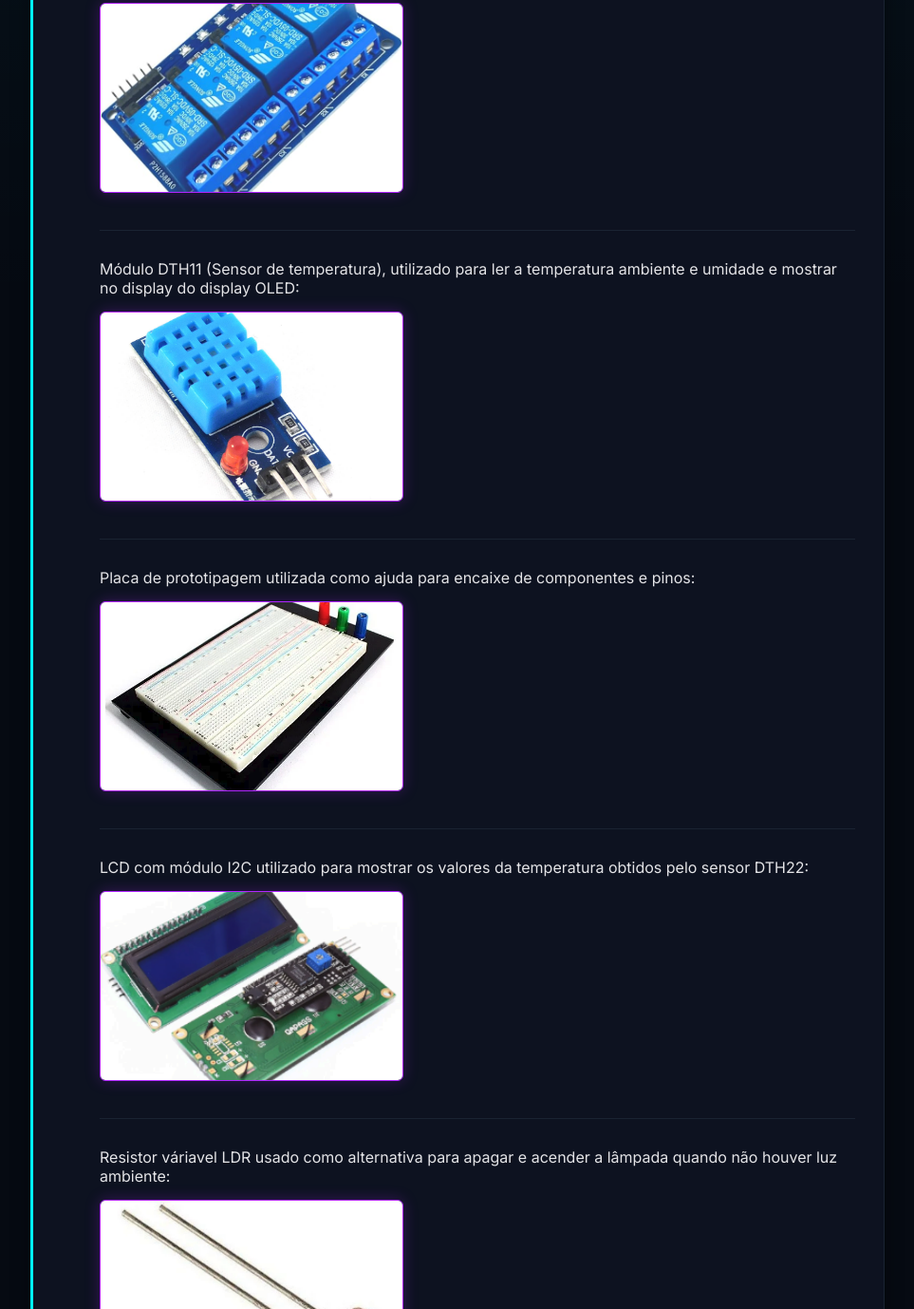
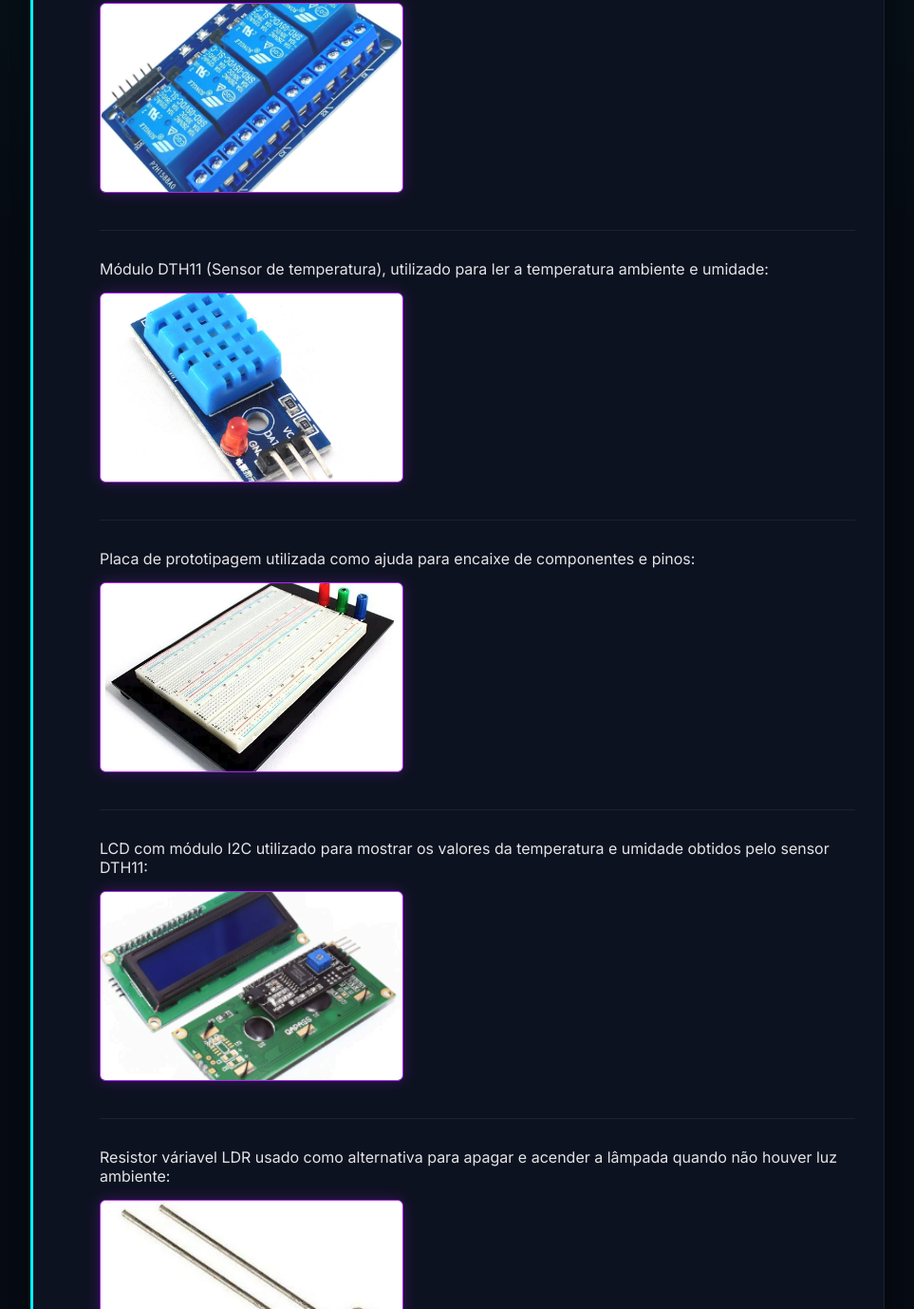
Before and after one commit to LevizBlessedpo/Projeto-Mostra-Tecnica-ETEC, a plain HTML site: page index.html in a window 1280 px wide. Shown: the part 2148-3526 px from the top of the page at 95% size, without its empty margins (158-1121 px from the left). Drawn offline with Linux system fonts and the light colour scheme.

Commit message:
pequenas mudanças na escrita das descrições dos componentes

```diff
--- a/index.html
+++ b/index.html
@@ -77,7 +77,7 @@
             </li>
 
             <li class="Item3 fade-in atraso-3">
-                Módulo DTH11 (Sensor de temperatura), utilizado para ler a temperatura ambiente e umidade e mostrar no display do display OLED:
+                Módulo DTH11 (Sensor de temperatura), utilizado para ler a temperatura ambiente e umidade:
                 <br>
                 <img src="Assets/dht11.png" alt="Sensor" class="DTH11">
             </li>
@@ -89,7 +89,7 @@
             </li>
 
             <li class="Item5 fade-in atraso-5">
-                LCD com módulo I2C utilizado para mostrar os valores da temperatura obtidos pelo sensor DTH22:
+                LCD com módulo I2C utilizado para mostrar os valores da temperatura e umidade obtidos pelo sensor DTH11:
                 <br>
                 <img src="Assets/lcd i2c.png" alt="LCD com módulo I2C" class="lcdi2c">
             </li>
```
